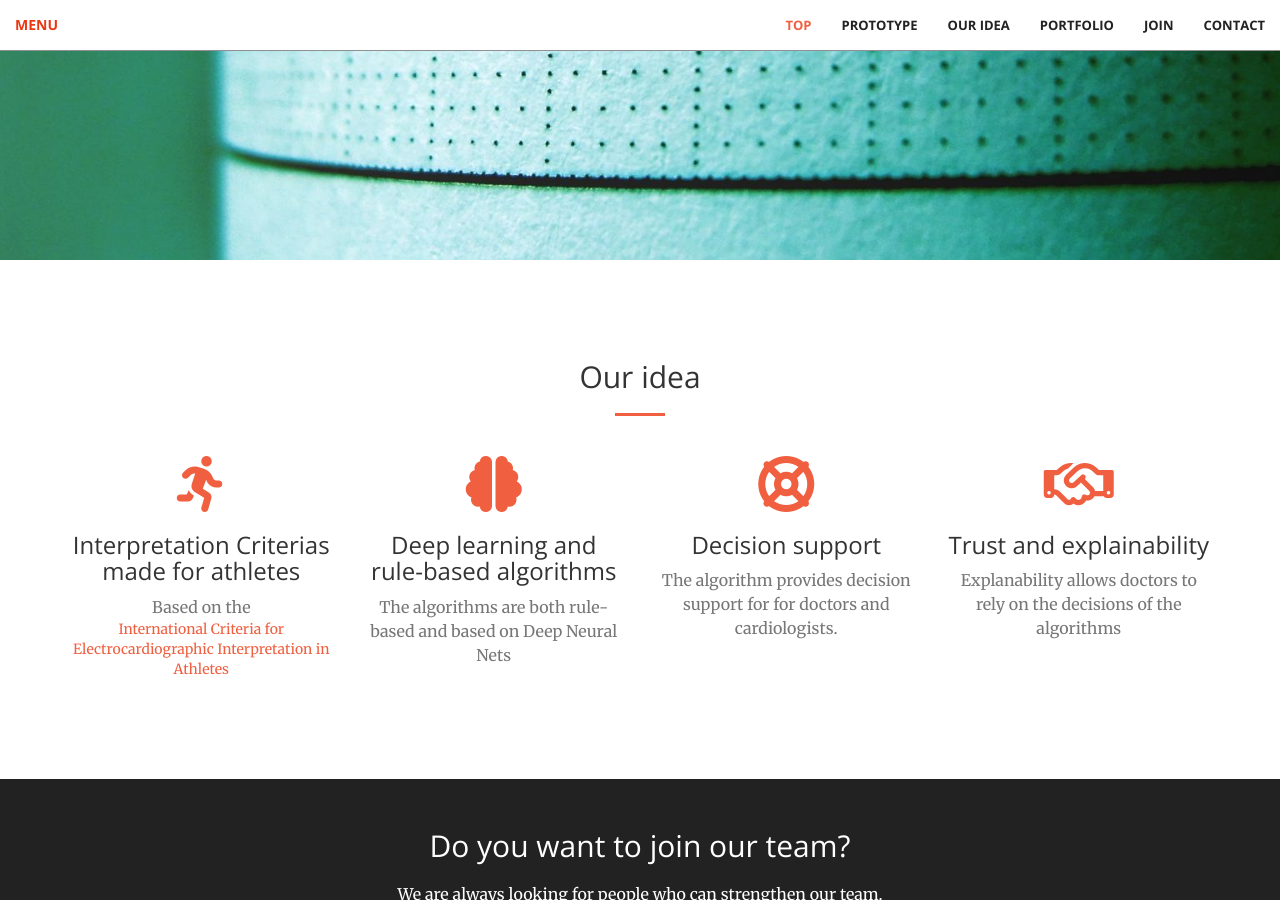
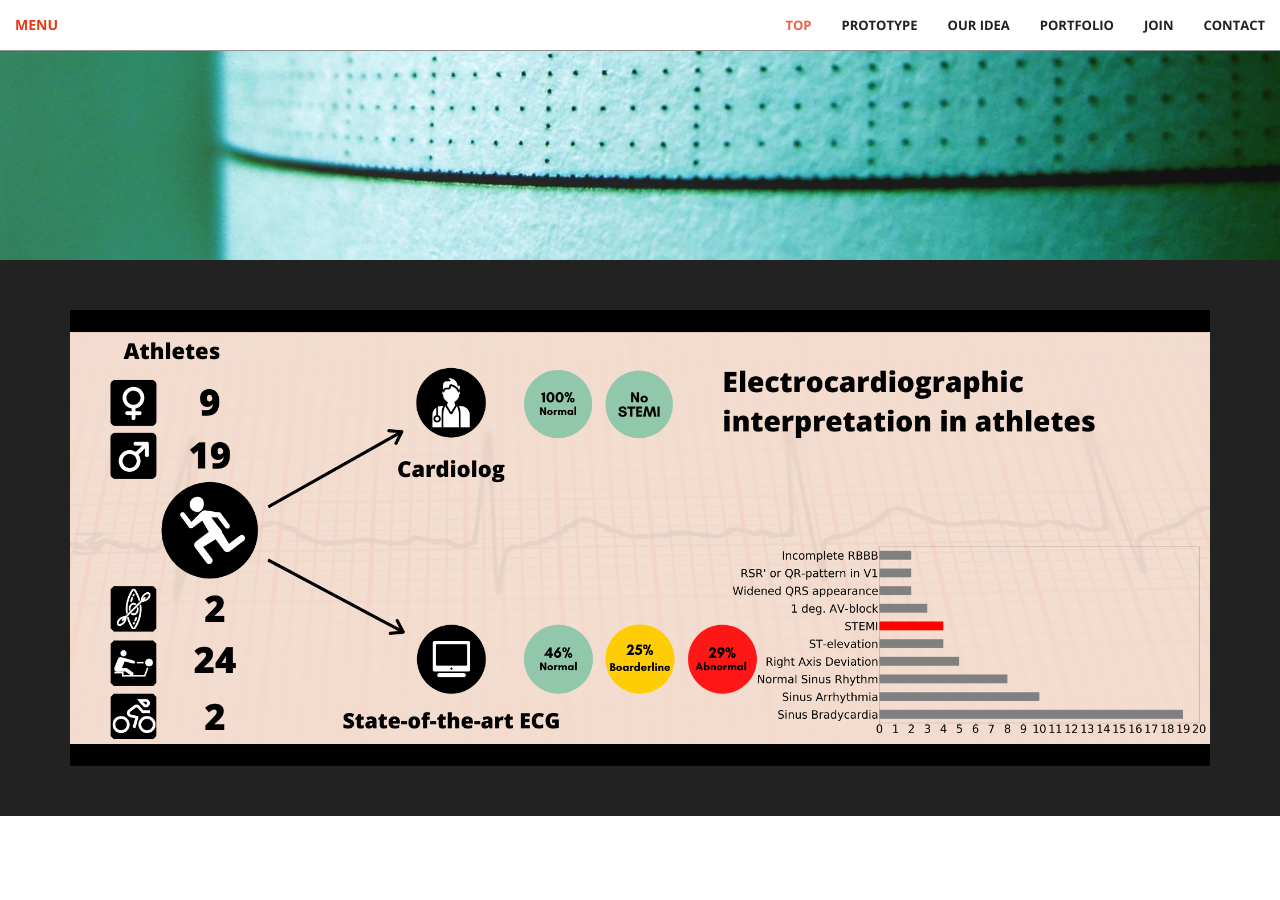
Before and after one commit to ECG-digitizer/ecg-digitizer.github.io, a Jekyll site: the page built from index.html, in a window 1280 px wide and 900 px high, scrolled down 640 px. Built offline with Jekyll 4.4.1, drawn with Linux system fonts in a browser that asks for light colours; nearby versions of some CDN libraries.

Commit message:
Update front.html

```diff
--- a/_layouts/front.html
+++ b/_layouts/front.html
@@ -6,6 +6,7 @@
 <body id="page-top">
   {% include nav.html %}
   {% include header.html %}
+  {% include infographic.html %}
   {% include the_idea.html %}
   {% include scripts.html %}
 </body>
```
